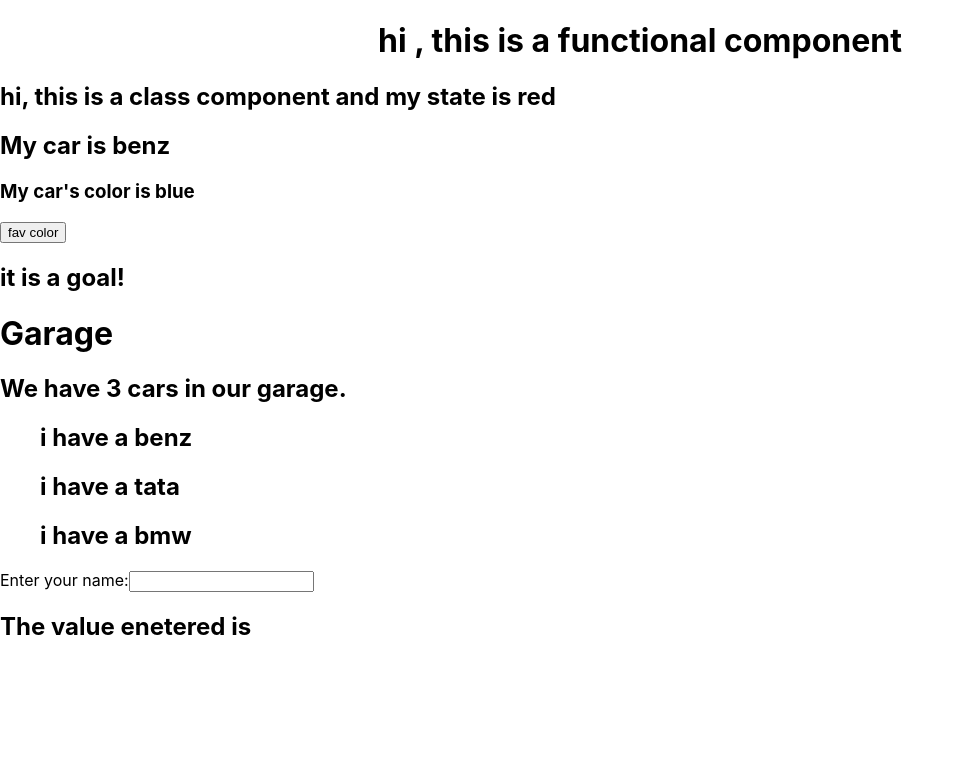
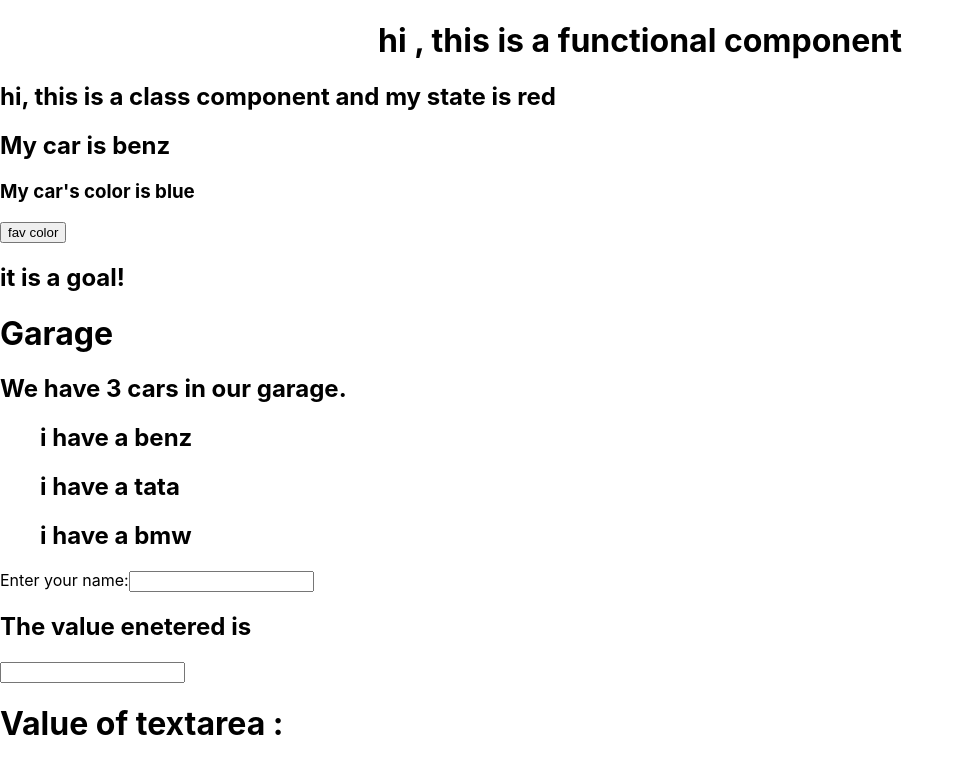
Before and after one commit to vinayjs/reactjsfulltutorial, a React (Create React App) app: page / in a window 1280 px wide. Shown: the top 774 px of the page, without its empty margins (0-965 px from the left). Built offline with nearby package versions, Linux system fonts and the light colour scheme.

Commit message:
forms- textarea

```diff
--- /dev/null
+++ b/src/Formtextarea.js
@@ -0,0 +1,24 @@
+import { useState } from "react";
+
+
+function Formtextarea() {
+
+    const[textarea, setTextarea] = useState('');
+
+    const handleChange = (e) => {
+        setTextarea(e.target.value)
+    }
+
+    return (
+        <>
+        <form>
+            <input type='textarea' value={textarea}
+            onChange={handleChange} />
+        </form>
+        <h1>Value of textarea : {textarea}</h1>
+        </>
+    )
+
+}
+
+export default Formtextarea;
--- a/src/index.js
+++ b/src/index.js
@@ -7,6 +7,7 @@ import Class from './Class';
 import Goal from './Goal';
 import Garage from './Garage';
 import Myform from './Myform';
+import Formtextarea from './Formtextarea';
 
 const root = ReactDOM.createRoot(document.getElementById('root'));
 root.render(
@@ -16,6 +17,7 @@ root.render(
     <Goal isGoal={true} />
     <Garage cars={['benz', 'tata', 'bmw']} />
     <Myform />
+    <Formtextarea />
   </React.StrictMode>
 );
 
```
